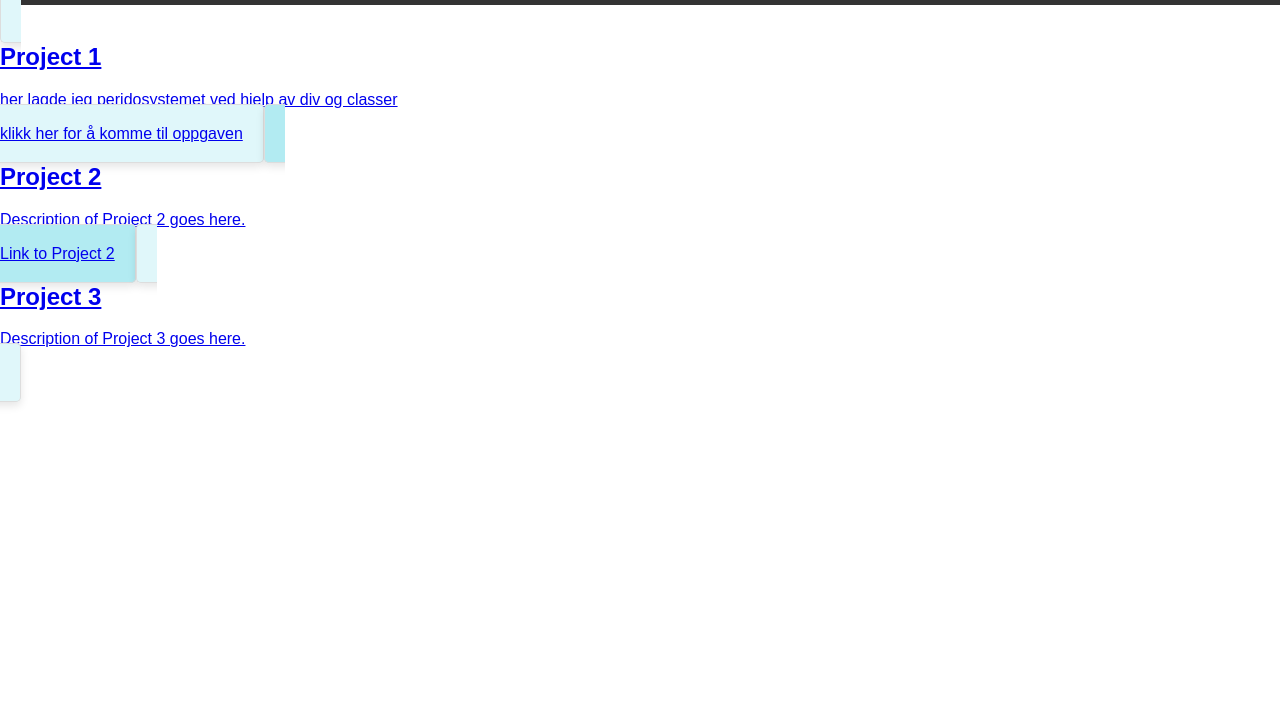
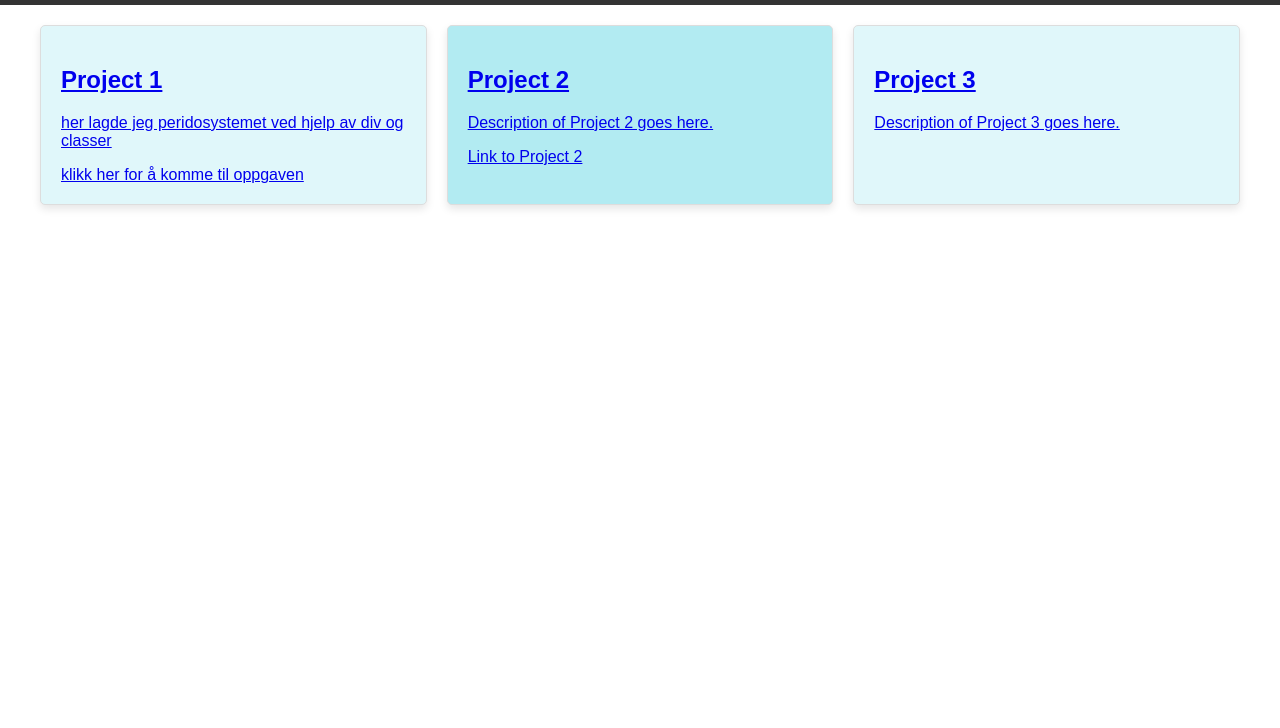
Before and after one commit to IT1-Nesbru-2023/suhaybfc, a plain HTML site: page index.html in a window 1280 px wide. Shown: the part 72-800 px from the top of the page. Drawn offline with Linux system fonts and the light colour scheme.

Commit message:
øving.css

```diff
--- a/øving.css
+++ b/øving.css
@@ -17,8 +17,6 @@ header {
 h1 {
     margin: 0;
 }
-
-.project
 
 .container {
     display: grid;
```
